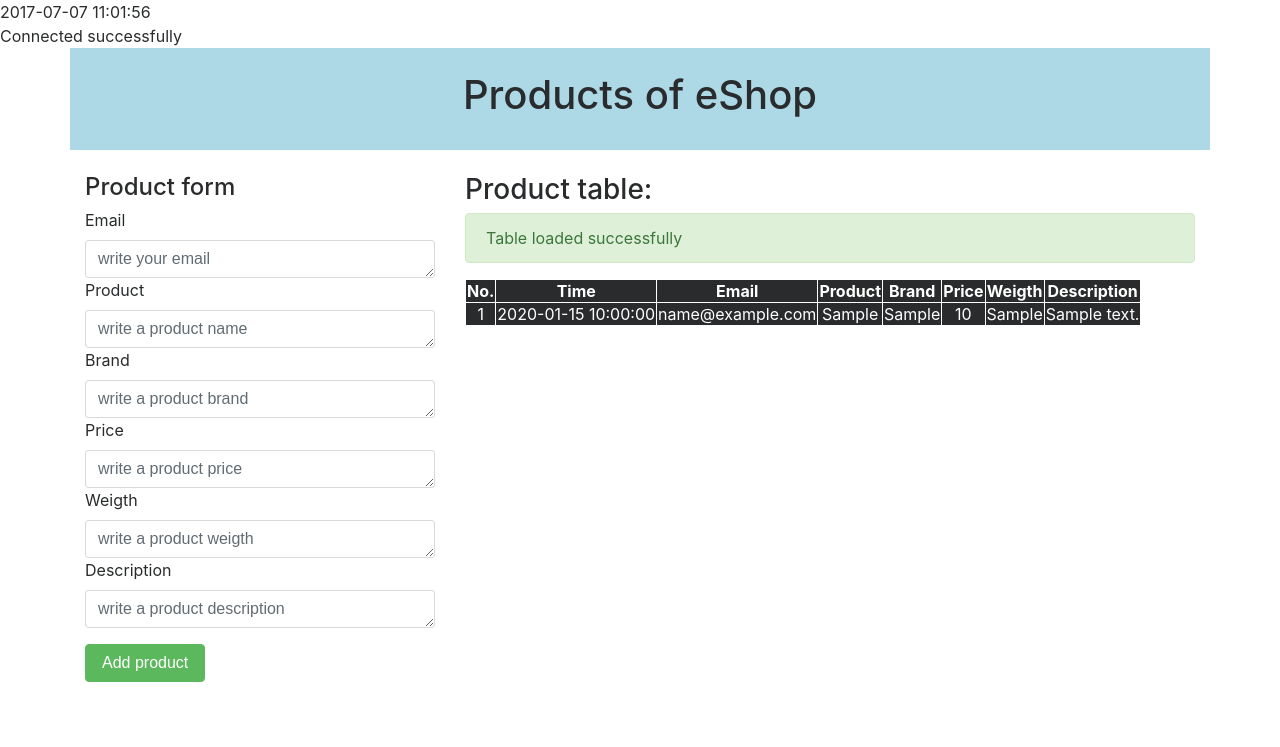
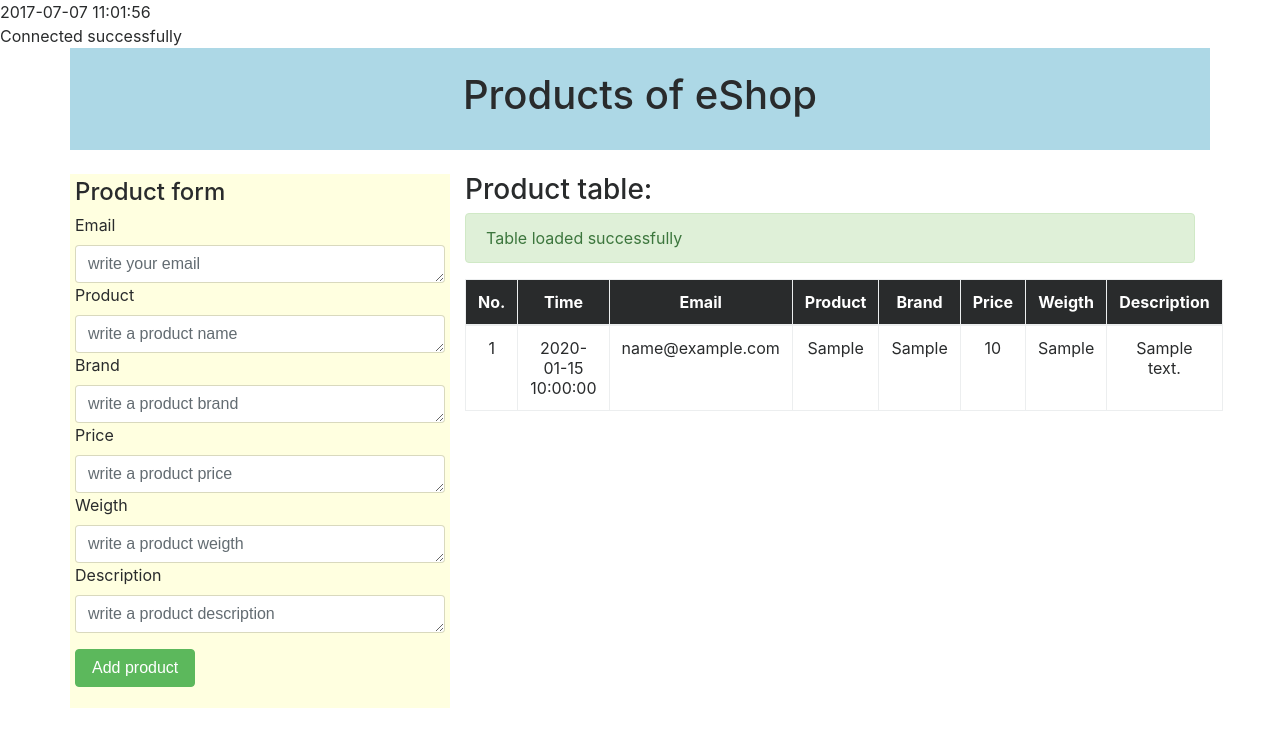
Before and after one commit to MindaugasSimkus/eshop, a PHP site: page / in a window 1280 px wide. Shown: the top 747 px of the page. Run offline with PHP 8.4, Linux system fonts and the light colour scheme; tables that the repository leaves empty or names only in its code hold one stand-in row (values such as "Sample post"); some libraries are stand-ins or nearby versions.

Commit message:
table format change

```diff
--- a/index.php
+++ b/index.php
@@ -6,7 +6,7 @@ echo date("Y-m-d H:i:s");// 2017-07-05
 session_start();
 
 // Create connection
-$conn = new mysqli("localhost", "root", "", "eshop");
+$conn = new mysqli("localhost", "MindaugasSimkus", "agrastaspower", "mindaugassimkus");
 
 // Check connection
 if (!$conn) {
@@ -34,6 +34,7 @@ if ($product_sql !== '') {
 
 
 
+
 $product_table = "SELECT * FROM products";
 $result = mysqli_query($conn, $product_table);
 
@@ -47,6 +48,7 @@ if (mysqli_num_rows($result) > 0) {
 } else {
     echo "0 results";
 }
+mysqli_set_charset($conn, "utf8");
 
 mysqli_close($conn);
 
@@ -78,7 +80,7 @@ mysqli_close($conn);
 			<br>
 		</div>
 		<div class="row">
-			<div class="col-sm-4">
+			<div class="col-sm-4" style="background-color: lightyellow; padding: 5px">
 				<h4>Product form</h4>
 				<form action="" method="POST">
 						<div class="form-group">
@@ -102,7 +104,7 @@ mysqli_close($conn);
 					<h3>Product table:<br/></h3>
 					<?php
 					echo $table_load_text;
-					echo "<table class='table-inverse text-center table-bordered'><tr><th>No.</th><th>Time</th><th>Email</th><th>Product</th><th>Brand</th><th>Price</th><th>Weigth</th><th>Description</th></tr>";
+					echo "<table class='table text-center table-bordered table-hover'><thead class='thead-inverse'><tr><th>No.</th><th>Time</th><th>Email</th><th>Product</th><th>Brand</th><th>Price</th><th>Weigth</th><th>Description</th></tr></thead>";
 					foreach ($from_db_products as $product_to_table) {
 						echo  "<tr><td>" . $product_to_table['id'] . "</td><td>" . $product_to_table['date'] . "</td><td>" . $product_to_table['email'] . "</td><td>" . $product_to_table['product'] . "</td><td>" . $product_to_table['brand'] . "</td><td>" . $product_to_table['price'] . "</td><td>" . $product_to_table['weigth'] . "</td><td>" . $product_to_table['description'] . "</td></tr>";
 					}
```
